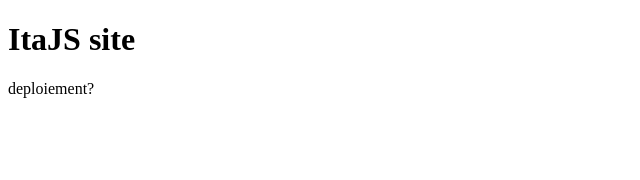
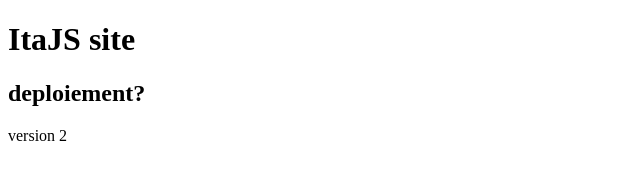
Before and after one commit to itamdinaux/itaJS, a Gatsby site: page / in a window 1280 px wide. Shown: the whole page, without its empty margins (0-640 px from the left). Built offline with nearby package versions, Linux system fonts and the light colour scheme; Gatsby itself is replaced by a stand-in of ours.

Commit message:
deploy v2

```diff
--- a/src/pages/index.js
+++ b/src/pages/index.js
@@ -4,7 +4,8 @@ const Index = () => {
   return (
     <div>
       <h1>ItaJS site</h1>
-      <p>deploiement?</p>
+      <h2>deploiement?</h2>
+      <p>version 2</p>
     </div>
   )
 }
```
